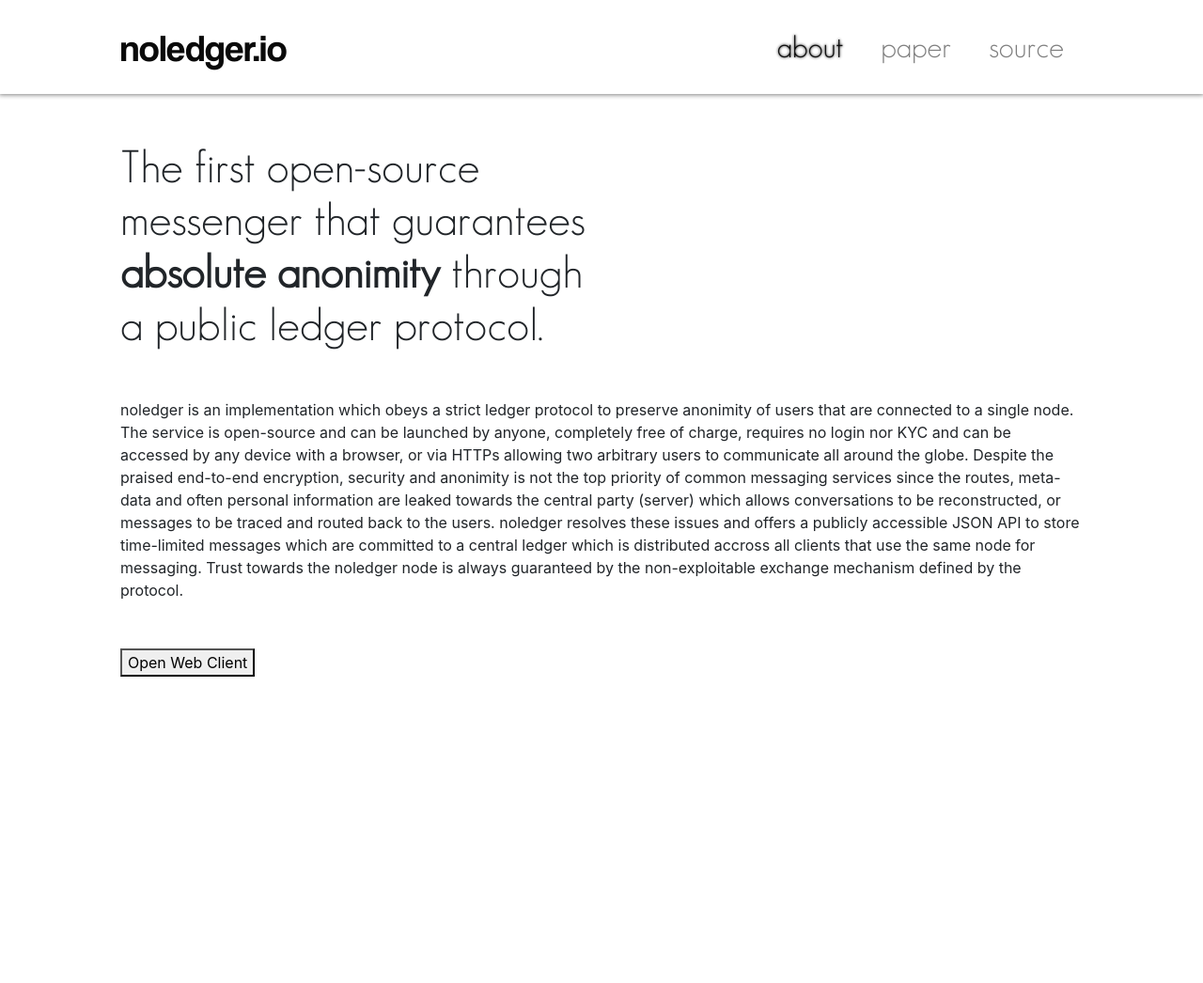
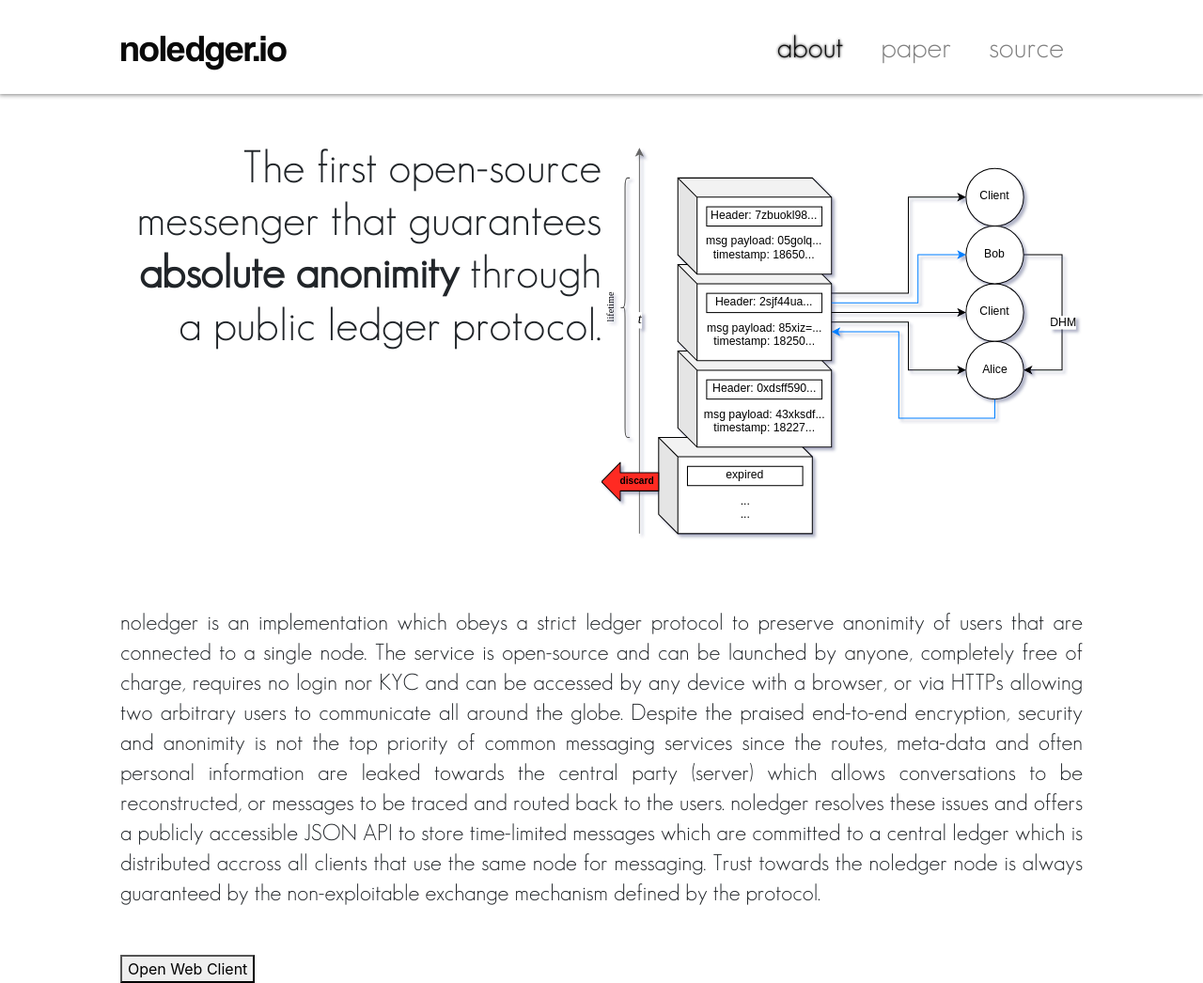
Before and after one commit to B0-B/noledger.io, a website: page landing/index.html in a window 1280 px wide. Shown: the whole page at 94% size. Before the commit the page ends 800 px from the top, so only its background shows below. Drawn offline with nearby package versions, Linux system fonts and the light colour scheme.

Commit message:
added workflow svg

```diff
--- a/landing/index.html
+++ b/landing/index.html
@@ -55,16 +55,16 @@
 
         <div class="container-fluid wrapper">
             <page1 class="container-fluid page">
-                <section class="row no-gutters section">
+                <section class="d-inline-flex no-gutters section">
                     <div class="col-sm block-2 big-text">
                         The first open-source messenger that guarantees <strong>absolute anonimity</strong> through a public ledger protocol.
                     </div>
                     <div class="col-sm block-2">
-
+                        <img style='height: 100%; width: 100%; object-fit: contain' src="workflow.svg">
                     </div>
                 </section>
                 <section class="row no-gutters section">
-                    <div id="about-description" class="d-flex justify-content-center">
+                    <div id="about-description" class="d-flex justify-content-center mid-text">
                         noledger is an implementation which obeys a strict ledger protocol
                         to preserve anonimity of users that are connected to a single node.
                         The service is open-source and can be launched by anyone, completely free of charge,
--- a/landing/style.css
+++ b/landing/style.css
@@ -14,6 +14,7 @@
 }
 
 #about-description {
+
     padding-top: 50px;
     padding-bottom: 50px;
 }
@@ -27,14 +28,18 @@
 .big-text {
     font-size: 3rem;
     font-family: 'geo-sans-light';
-    line-height: 3.5rem
+    line-height: 3.5rem;
+    text-align: right;
 }
 
+
+
 .block-2 {
-    display: block;
+    display: inline-block;
     align-items: center;
     width: 50% !important;
-    height: 100% !important
+    height: 100% !important;
+    overflow: hidden;
 }
 
 .block-text {
@@ -47,6 +52,9 @@
     align-items: center;
 }
 
+.fit {
+    max-width: 100%;
+}
 
 .highlight {
     color: #383838;
@@ -74,6 +82,13 @@
     min-width: 250px;
     text-align: left !important;
     color: rgb(10, 10, 10);
+}
+
+.mid-text {
+    text-align: justify;
+    font-size: 1.5rem;
+    font-family: 'geo-sans-light';
+    line-height: 2rem
 }
 
 #navbar-list {
@@ -157,6 +172,11 @@
     min-height: 200px;
 }
 
+#workflow-gfx {
+    width: 100%;
+    height: auto;
+}
+
 .wrapper {
     padding: 0;
     width: 100vw;
```
Also changed, not shown: landing/workflow.svg (added).
